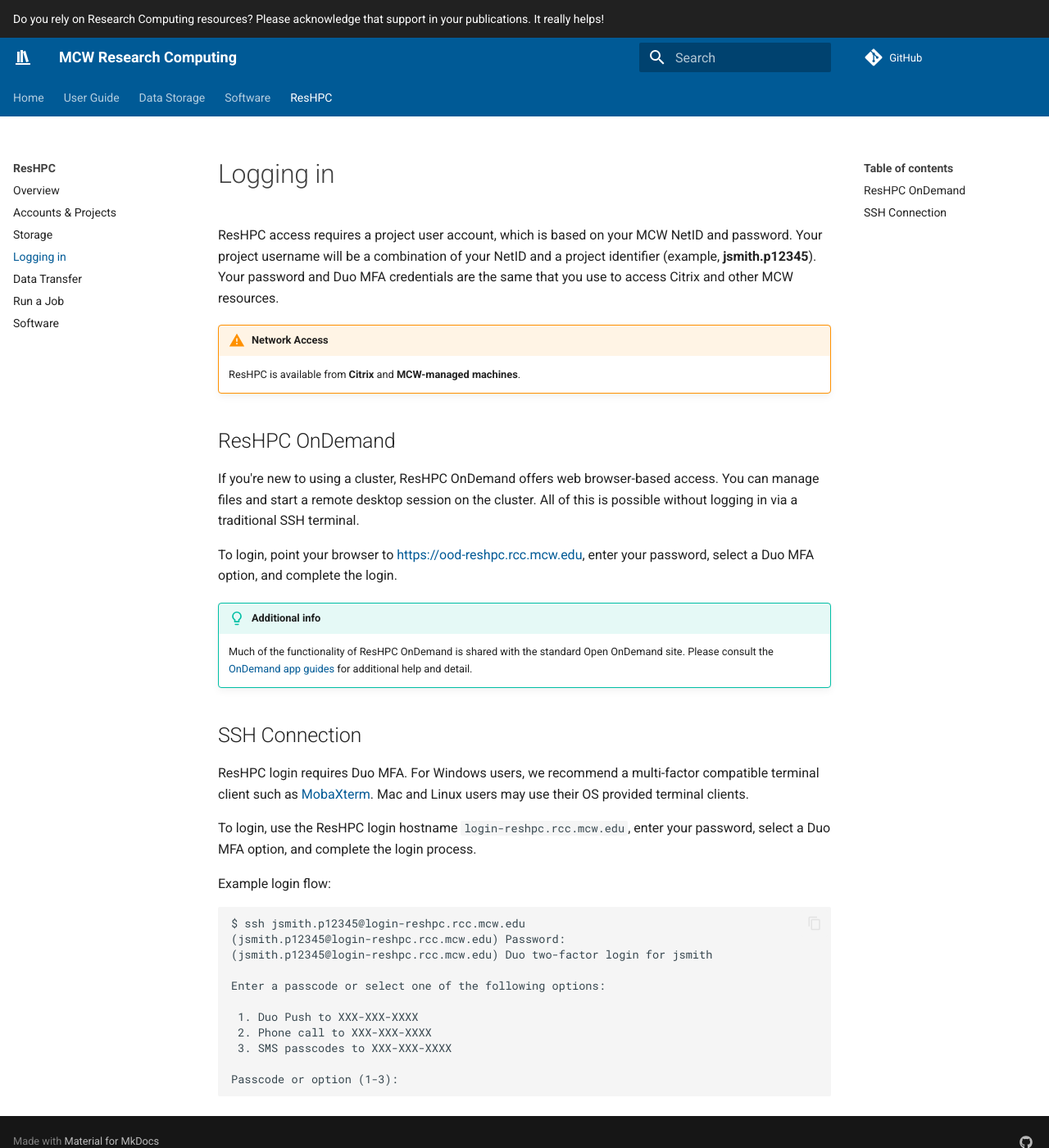
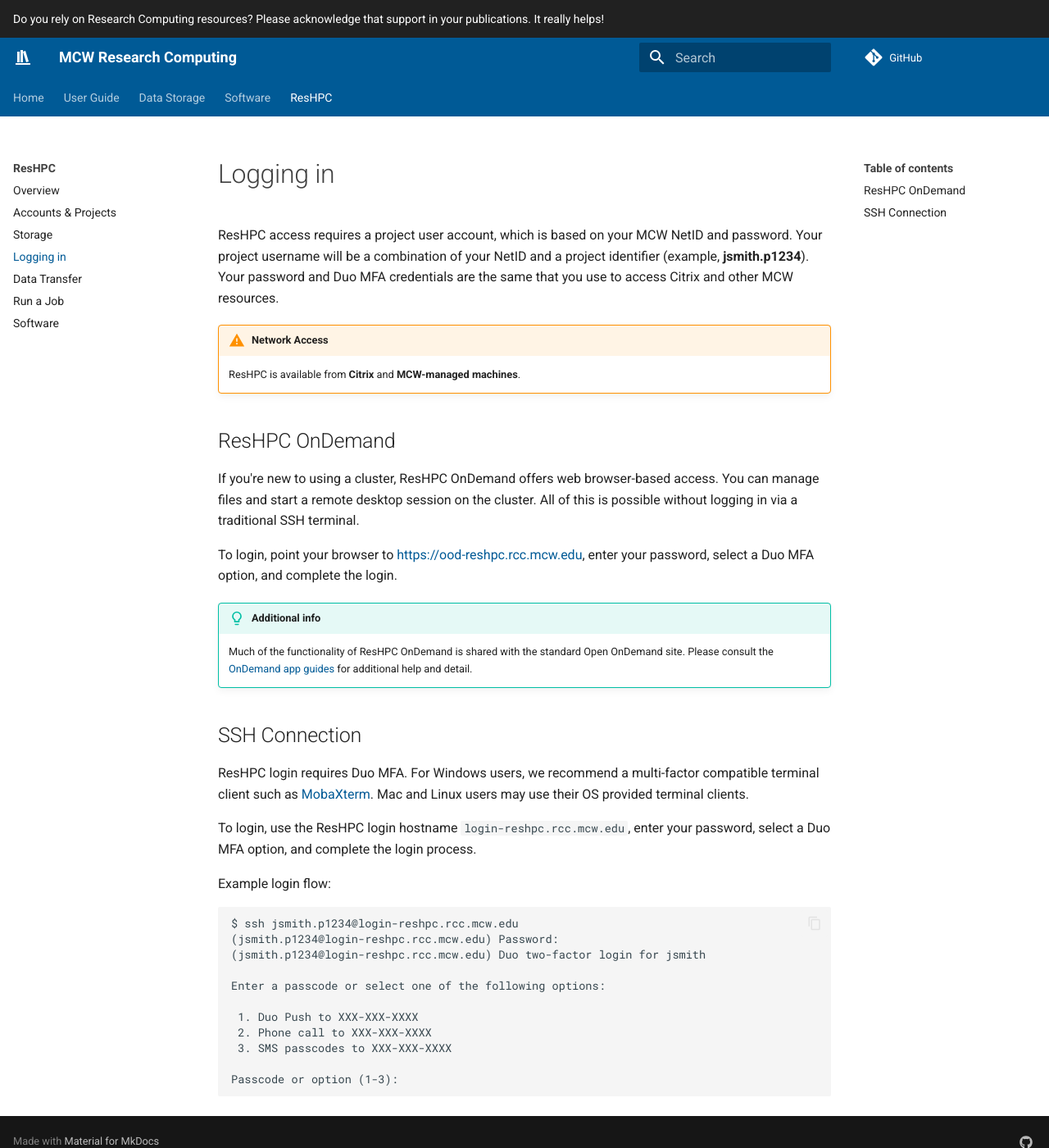
Before and after one commit to mcw-rcc/mcw-rcc.github.io, an MkDocs documentation site: the page built from docs/secure-computing/mfa-login.md, in a window 1280 px wide and 1400 px high. Shown: the whole window at 82% size. Built offline with MkDocs 1.6.1 and Material for MkDocs 9.7.7, drawn with Linux system fonts in a browser that asks for light colours; comment, search, counter and statistics services are not loaded.

Commit message:
update reshpc

````diff
--- a/docs/secure-computing/mfa-login.md
+++ b/docs/secure-computing/mfa-login.md
@@ -1,6 +1,6 @@
 # Logging in
 
-ResHPC access requires a project user account, which is based on your MCW NetID and password. Your project username will be a combination of your NetID and a project identifier (example, **jsmith.p12345**). Your password and Duo MFA credentials are the same that you use to access Citrix and other MCW resources.
+ResHPC access requires a project user account, which is based on your MCW NetID and password. Your project username will be a combination of your NetID and a project identifier (example, **jsmith.p1234**). Your password and Duo MFA credentials are the same that you use to access Citrix and other MCW resources.
 
 !!! warning "Network Access"
     ResHPC is available from **Citrix** and **MCW-managed machines**.
@@ -23,9 +23,9 @@
 Example login flow:
 
 ```txt
-$ ssh jsmith.p12345@login-reshpc.rcc.mcw.edu
-(jsmith.p12345@login-reshpc.rcc.mcw.edu) Password:
-(jsmith.p12345@login-reshpc.rcc.mcw.edu) Duo two-factor login for jsmith
+$ ssh jsmith.p1234@login-reshpc.rcc.mcw.edu
+(jsmith.p1234@login-reshpc.rcc.mcw.edu) Password:
+(jsmith.p1234@login-reshpc.rcc.mcw.edu) Duo two-factor login for jsmith
 
 Enter a passcode or select one of the following options:
 
````
Also changed, not shown: docs/secure-computing/project-account.md (+3 -3 lines), docs/secure-computing/project-storage.md (+4 -4 lines).
